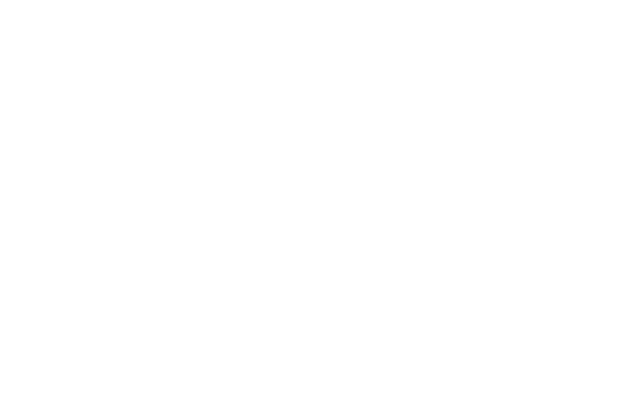
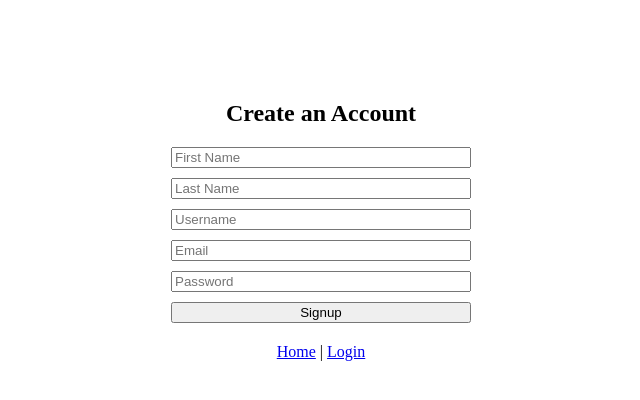
Before and after one commit to anmolguptanpj/TodoV2_frontend, a React (Vite) app: page /signup in a window 1280 px wide. Shown: the top 400 px of the page, without its empty margins (319-959 px from the left). Built offline with nearby package versions, Linux system fonts and the light colour scheme.

Commit message:
feat: refactor authentication context and enhance routing in the application

```diff
--- a/src/App.jsx
+++ b/src/App.jsx
@@ -1,28 +1,36 @@
-import React from 'react'
-import { BrowserRouter as Router,Route,Routes } from "react-router-dom";
-import { AuthProvider } from './Context/AuthContext.js';
-import Home from './Home.jsx';
-import Forgot from './Forgot.jsx';
-import Signup from './Signup.jsx';
-import Login from './Login.jsx';
-import Todo from './Todo.jsx'
-import PrivateRoute from './components/PrivateRoute.jsx';
-
+import React from "react";
+import { BrowserRouter as Router, Routes, Route } from "react-router-dom";
+import { AuthProvider } from "./Context/AuthContext.jsx";
+import Home from "./Home.jsx";
+import Forgot from "./Forgot.jsx";
+import Signup from "./Signup.jsx";
+import Login from "./Login.jsx";
+import Todo from "./Todo.jsx";
+import PrivateRoute from "./components/PrivateRoute.jsx";
 
 function App() {
   return (
     <Router>
       <AuthProvider>
         <Routes>
-                    <Route path="/" element={<Home/>}/>
-                    <Route path="/login" element={<Login/>}/>
-                    <Route path="/signup" element={<Signup/>}/>
-                    <Route path="/forgot" element={<Forgot/>}/>
-                    <Route path="/todos" element={<PrivateRoute><Todo/></PrivateRoute>}/>
+          <Route path="/" element={<Home />} />
+          <Route path="/login" element={<Login />} />
+          <Route path="/signup" element={<Signup />} />
+          <Route path="/forgot" element={<Forgot />} />
+
+          {/* ✅ Protected route for Todos */}
+          <Route
+            path="/todos"
+            element={
+              <PrivateRoute>
+                <Todo />
+              </PrivateRoute>
+            }
+          />
         </Routes>
       </AuthProvider>
     </Router>
-  )
+  );
 }
 
-export default App
+export default App;
--- /dev/null
+++ b/src/Context/AuthContext.jsx
@@ -0,0 +1,51 @@
+import { createContext, useState, useEffect, useContext } from "react";
+import { useNavigate } from "react-router-dom";
+
+const AuthContext = createContext();
+
+export const AuthProvider = ({ children }) => {
+  const navigate = useNavigate();
+  const [accessToken, setAccessToken] = useState(
+    localStorage.getItem("accessToken") || null
+  );
+
+  const isAuthenticated = !!accessToken;
+
+  // Keep token in localStorage
+  useEffect(() => {
+    if (accessToken) {
+      localStorage.setItem("accessToken", accessToken);
+    } else {
+      localStorage.removeItem("accessToken");
+    }
+  }, [accessToken]);
+
+  // Login handler
+  const login = (token) => {
+    setAccessToken(token);
+    navigate("/todos");
+  };
+
+  // Signup handler
+  const signup = (token) => {
+    setAccessToken(token);
+    navigate("/todos");
+  };
+
+  // Logout handler
+  const logout = () => {
+    setAccessToken(null);
+    navigate("/login");
+  };
+
+  return (
+    <AuthContext.Provider
+      value={{ accessToken, isAuthenticated, signup, login, logout }}
+    >
+      {children}
+    </AuthContext.Provider>
+  );
+};
+
+// Custom hook for easy access
+export const useAuth = () => useContext(AuthContext);
--- a/src/Home.jsx
+++ b/src/Home.jsx
@@ -1,30 +1,36 @@
-import React, { useEffect } from 'react'
-import { useAuth } from './Context/AuthContext.js'
-import  {Link, useNavigate } from 'react-router-dom'
+import React, { useEffect } from "react";
+import { useAuth } from "./Context/AuthContext.jsx";
+import { Link, useNavigate } from "react-router-dom";
 
-function home() {
-  const {isAuthenticated} = useAuth();
+function Home() {
+  const { isAuthenticated } = useAuth();
   const navigate = useNavigate();
 
-
-  useEffect(()=>{
-    if(isAuthenticated,navigate){
+  useEffect(() => {
+    if (isAuthenticated) {
       navigate("/todos");
     }
-  },[isAuthenticated, navigate]);
-
+  }, [isAuthenticated, navigate]);
 
   return (
-    <div >
-            <h1>Todo App</h1>
-            <h2>Developed By Anmol Gupta</h2>
-            <nav style={{display:"flex",justifyContent:"space-between"}}>
-                <Link to='/login'> Login </Link>
-                <Link to='/signup'> Signup </Link>
-                <Link to='/forgot'> Forgot Password </Link>
-            </nav>
-        </div>
-  )
+    <div style={{ textAlign: "center", marginTop: "100px" }}>
+      <h1>Todo App</h1>
+      <h2>Developed by Anmol Gupta</h2>
+
+      <nav
+        style={{
+          display: "flex",
+          justifyContent: "center",
+          gap: "20px",
+          marginTop: "30px",
+        }}
+      >
+        <Link to="/login">Login</Link>
+        <Link to="/signup">Signup</Link>
+        <Link to="/forgot">Forgot Password</Link>
+      </nav>
+    </div>
+  );
 }
 
-export default home
+export default Home;
--- a/src/Login.jsx
+++ b/src/Login.jsx
@@ -1,81 +1,103 @@
-import React, { useEffect,useState } from 'react'
-import  {Link} from 'react-router-dom'
-import { useAuth } from './Context/AuthContext'
+import React, { useEffect, useState } from "react";
+import { Link, useNavigate } from "react-router-dom";
+import { useAuth } from "./Context/AuthContext.jsx";
 
 function Login() {
+  const { login, isAuthenticated } = useAuth();
+  const navigate = useNavigate();
 
+  const [formData, setFormData] = useState({
+    identifier: "",
+    password: "",
+  });
+  const [message, setMessage] = useState("");
 
+  // Redirect to /todos if already logged in
+  useEffect(() => {
+    if (isAuthenticated) {
+      navigate("/todos");
+    }
+  }, [isAuthenticated, navigate]);
 
-  const {login,isAuthenticated} = useAuth();
-  const[formData,setFormData]=useState({
-    identifier:'',
-    password:'',
-  })
-
-  useEffect(()=>{
-     if(isAuthenticated)window.location.href = "/todos";
-  },[isAuthenticated]);
-
-
-const updatedFormData = formData.identifier.includes('@')
-    ? { email: formData.identifier, password: formData.password }
-    : { username: formData.identifier, password: formData.password };
-
-
-
-
-
-
-
-  const[message,setMessage]= useState('');
-
-  const handlechange = async(e)=>{
-    setFormData({...formData,
-      [e.target.name]:e.target.value
-    });
+  const handleChange = (e) => {
+    setFormData({ ...formData, [e.target.name]: e.target.value });
   };
 
-  const handleSubmit = async(e) =>{
+  const handleSubmit = async (e) => {
     e.preventDefault();
-    try{
-      const response = await fetch("http://localhost:8000/api/v1/users/login",{
-        method:'POST',
-        headers:{'Content-type':'application/json'},
-        body:JSON.stringify(updatedFormData)
-      })
 
-      const data = await response.json()
-      if(response.ok){
-        localStorage.setItem('accessToken',data.accessToken)
-        setMessage("Login Succesfful! Redirecting......")
-        console.log('Server response:',data)
-        setTimeout(()=>{navigate('/todos')})
+    const updatedFormData = formData.identifier.includes("@")
+      ? { email: formData.identifier, password: formData.password }
+      : { username: formData.identifier, password: formData.password };
+
+    try {
+      const response = await fetch("http://localhost:8000/api/v1/users/login", {
+        method: "POST",
+        headers: { "Content-Type": "application/json" },
+        body: JSON.stringify(updatedFormData),
+      });
+
+      const data = await response.json();
+      console.log("Login response:", data);
+
+      if (response.ok && data.accessToken) {
+        setMessage("✅ Login Successful! Redirecting...");
+        login(data.accessToken); // Store token via AuthContext
+
+        // Redirect to /todos after short delay
+        setTimeout(() => navigate("/todos"), 1000);
       } else {
-        setMessage(data.message||"Login failed")
+        setMessage(data.message || "❌ Invalid credentials. Please try again.");
       }
-
-    }catch(error){
-console.error('Error:',error);
-        setMessage('Something went wrong. Please try again later.');
+    } catch (error) {
+      console.error("Login Error:", error);
+      setMessage("⚠️ Server error. Please try again later.");
     }
-
-  }
+  };
 
   return (
-   <div>
-            <h2>Login Page</h2>
-            <form onSubmit={handleSubmit}>
-                <input type = "text" placeholder="Username" name="identifier" value={formData.identifier} onChange={handlechange}/>
-                <input type = "password" placeholder="Password" name="password" value={formData.password} onChange={handlechange} />
-                <button type="submit"> Login </button>
-            </form>
-            <Link to="/">Back to Home</Link>
+    <div style={{ textAlign: "center", marginTop: "100px" }}>
+      <h2>Login to Your Account</h2>
 
-            {message && <p>{message}</p>}
-        </div>
+      <form
+        onSubmit={handleSubmit}
+        style={{
+          display: "flex",
+          flexDirection: "column",
+          gap: "10px",
+          maxWidth: "300px",
+          margin: "auto",
+        }}
+      >
+        <input
+          type="text"
+          placeholder="Username or Email"
+          name="identifier"
+          value={formData.identifier}
+          onChange={handleChange}
+          required
+        />
 
+        <input
+          type="password"
+          placeholder="Password"
+          name="password"
+          value={formData.password}
+          onChange={handleChange}
+          required
+        />
 
-  )
+        <button type="submit">Login</button>
+      </form>
+
+      {message && <p style={{ marginTop: "10px" }}>{message}</p>}
+
+      <nav style={{ marginTop: "20px" }}>
+        <Link to="/">Home</Link> | <Link to="/signup">Signup</Link> |{" "}
+        <Link to="/forgot">Forgot Password</Link>
+      </nav>
+    </div>
+  );
 }
 
 export default Login;
--- a/src/Signup.jsx
+++ b/src/Signup.jsx
@@ -1,88 +1,129 @@
-import React, { useEffect } from 'react'
-import { useState } from 'react'
-import  {Link,useNavigate} from 'react-router-dom'
+import React, { useEffect, useState } from "react";
+import { Link, useNavigate } from "react-router-dom";
+import { useAuth } from "./Context/AuthContext.jsx";
 
 function Signup() {
-  const {Signup,isAuthenticated} = useAuth();
+  const { signup, isAuthenticated } = useAuth();
   const navigate = useNavigate();
 
+  const [formData, setFormData] = useState({
+    firstName: "",
+    lastName: "",
+    username: "",
+    email: "",
+    password: "",
+  });
 
-  const [formData,setFormData]=useState(
-    {
-      firstName:'',
-      lastName:'',
-      username:'',
-      email:'',
-      password:''
+  const [message, setMessage] = useState("");
+
+  // Redirect if already logged in
+  useEffect(() => {
+    if (isAuthenticated) {
+      navigate("/todos");
     }
-  );
+  }, [isAuthenticated, navigate]);
 
-  const[message,setMessage]=useState('');
-
-  useEffect(()=>{
-    if(isAuthenticated)navigate("/todos");
-  },[isAuthenticated.navigate]);
-
-  const handlechange=(e)=>{
+  const handleChange = (e) => {
     setFormData({
       ...formData,
-      [e.target.name]:e.target.value
+      [e.target.name]: e.target.value,
     });
+  };
 
-  }
+  const handleSubmit = async (e) => {
+    e.preventDefault();
 
+    try {
+      const response = await fetch(
+        "http://localhost:8000/api/v1/users/register",
+        {
+          method: "POST",
+          headers: { "Content-Type": "application/json" },
+          body: JSON.stringify(formData),
+        }
+      );
 
-  const handleSubmit=async(e)=>{
-      e.preventDefault();
+      const data = await response.json();
+      console.log("Server response:", data);
 
-      try{
-        const response = await fetch("http://localhost:8000/api/v1/users/register",{
-          method:'POST',
-          headers:{'Content-type':'application/json'},
-          body:JSON.stringify(formData),
-          credentials:'include'
-        })
-
-        const data = await response.json()
-        console.log('Server response',data);
-
-        if(response.ok){
-          Signup(data.accessToken);
-          setMessage('Signup Successful! Redirecting...');
-          console.log('Server response',data);
-
-          setTimeout(()=>{
-            navigate('/todos');
-          },1500);
-        } else {
-          setMessage(data.message || 'Signup failed. Try again.');
-        }
-
-      }catch(error){
-        console.error('Error:',error);
-        setMessage('Something went wrong. Please try again later.');
+      if (response.ok && data.accessToken) {
+        setMessage("✅ Signup successful! Redirecting...");
+        signup(data.accessToken); // store token via AuthContext
+        // Add a small delay so user sees message
+        setTimeout(() => navigate("/todos"), 1000);
+      } else {
+        setMessage(data.message || "❌ Signup failed. Try again.");
       }
-    };
-
+    } catch (error) {
+      console.error("Error:", error);
+      setMessage("⚠️ Something went wrong. Please try again later.");
+    }
+  };
 
   return (
-    <div>
-            <h2>Signup Pages</h2>
-            <form onSubmit={handleSubmit} >
-                <input type="text" placeholder='First Name' name="firstName" value ={formData.firstName} onChange={handlechange}/>
-                <input type="text" placeholder='Last Name' name="lastName" value ={formData.lastName} onChange={handlechange}/>
-                <input type="text" placeholder='Username' name="username" value ={formData.username} onChange={handlechange}/>
-                <input type="email" placeholder="Email"  name="email" value={formData.email} onChange={handlechange} />
-                <input type="password" placeholder="Password" name="password" value={formData.password} onChange={handlechange}/>
-                <button type="submit"> Signup </button>
-            </form>
+    <div style={{ textAlign: "center", marginTop: "100px" }}>
+      <h2>Create an Account</h2>
 
-            {message && <p>{message}</p>}
-            <Link to = "/">Back to Home</Link>
+      <form
+        onSubmit={handleSubmit}
+        style={{
+          display: "flex",
+          flexDirection: "column",
+          gap: "10px",
+          maxWidth: "300px",
+          margin: "auto",
+        }}
+      >
+        <input
+          type="text"
+          placeholder="First Name"
+          name="firstName"
+          value={formData.firstName}
+          onChange={handleChange}
+          required
+        />
+        <input
+          type="text"
+          placeholder="Last Name"
+          name="lastName"
+          value={formData.lastName}
+          onChange={handleChange}
+        />
+        <input
+          type="text"
+          placeholder="Username"
+          name="username"
+          value={formData.username}
+          onChange={handleChange}
+          required
+        />
+        <input
+          type="email"
+          placeholder="Email"
+          name="email"
+          value={formData.email}
+          onChange={handleChange}
+          required
+        />
+        <input
+          type="password"
+          placeholder="Password"
+          name="password"
+          value={formData.password}
+          onChange={handleChange}
+          required
+        />
 
-        </div>
-  )
+        <button type="submit">Signup</button>
+      </form>
+
+      {message && <p style={{ marginTop: "10px" }}>{message}</p>}
+
+      <nav style={{ marginTop: "20px" }}>
+        <Link to="/">Home</Link> | <Link to="/login">Login</Link>
+      </nav>
+    </div>
+  );
 }
 
-
 export default Signup;
--- a/src/Todo.jsx
+++ b/src/Todo.jsx
@@ -1,162 +1,209 @@
-import React from 'react'
-import { useState } from 'react';
-import { useEffect } from 'react';
-import './App.css';
+import React, { useState, useEffect } from "react";
+import "./App.css";
+import { useAuth } from "./Context/AuthContext.jsx";
+import { useNavigate } from "react-router-dom";
+
+function Todo() {
+  const { accessToken, logout, isAuthenticated } = useAuth();
+  const navigate = useNavigate();
+
+  const [todo, setTodo] = useState("");
+  const [todos, setTodos] = useState([]);
+  const [editId, setEditId] = useState(null);
+  const [editValue, setEditValue] = useState("");
+
+  useEffect(() => {
 
 
-function App() {
-    const[todo,setTodo]=useState('');
-    const[todos,setTodos]=useState([]);
-    const[editId,setEditID]=useState(null);
-    const[editValue,setEditValue]=useState("");
-
-
-  useEffect(() => {
     async function fetchTodos() {
       try {
-        const response = await fetch('http://localhost:8000/');
+        const response = await fetch("http://localhost:8000/api/v1/todos", {
+          headers: {
+            Authorization: `Bearer ${accessToken}`,
+          },
+        });
+
+        if (!response.ok) {
+          console.error("Failed to fetch todos:", response.status);
+          return;
+        }
+
         const data = await response.json();
-        setTodos(data); // ✅ directly set the array
+        // make sure it's an array before setting
+        setTodos(Array.isArray(data) ? data : []);
       } catch (error) {
-        console.error('Error fetching todos:', error);
+        console.error("Error fetching todos:", error);
       }
     }
+
     fetchTodos();
-  }, []);
-
-
-
-
+  }, [isAuthenticated, accessToken, navigate]);
 
   async function handleAddTodo() {
+    if (todo.trim() === "") return;
+
     try {
-             if (todo.trim() === '') return;
-            const newTodo = {title : todo,completed:false};
-            const response = await fetch("http://localhost:8000/todos",{
-                method:'POST',
-                headers:{
-                    'Content-type':'application/json'
+      const newTodo = { title: todo.trim(), completed: false };
+      const response = await fetch("http://localhost:8000/api/v1/todos", {
+        method: "POST",
+        headers: {
+          "Content-Type": "application/json",
+          Authorization: `Bearer ${accessToken}`,
         },
-                body:JSON.stringify(newTodo)
+        body: JSON.stringify(newTodo),
       });
-            console.log("Todo Posted")
-             const data = await response.json();
-             setTodos([...todos,data]); // ✅ directly set the array
-            setTodo('')
 
-        } catch (error) {
-            console.error("Error sending Data",error)
-
+      if (!response.ok) {
+        const err = await response.text();
+        console.error("Failed to add todo:", err);
+        return;
       }
 
-
-
-
+      const created = await response.json();
+      setTodos((prev) => [...prev, created]);
+      setTodo("");
+    } catch (error) {
+      console.error("Error adding todo:", error);
+    }
   }
 
-
-    function handleEditClick(id,currentTitle){
-        setEditID(id);
+  function handleEditClick(id, currentTitle) {
+    setEditId(id);
     setEditValue(currentTitle);
   }
 
+  async function handleSaveClick(id) {
+    if (editValue.trim() === "") return;
 
+    try {
+      const response = await fetch(`http://localhost:8000/api/v1/todos/${id}`, {
+        method: "PUT",
+        headers: {
+          "Content-Type": "application/json",
+          Authorization: `Bearer ${accessToken}`,
+        },
+        body: JSON.stringify({ title: editValue.trim() }),
+      });
 
+      if (!response.ok) {
+        console.error("Failed to update todo:", response.status);
+        return;
+      }
 
-    async function handleSaveClick(id) {
-        try { const response = await fetch(`http://localhost:8000/todos/${id}`,{
-            method:'PUT',
-            headers:{'Content-type':'application/json'},
-            body:JSON.stringify({title : editValue})
-        })
       const updatedTodo = await response.json();
-            setTodos(todos.map((t)=>(t._id===id ? updatedTodo:t)));
-            setEditID(null);
+      setTodos((prev) => prev.map((t) => (t._id === id ? updatedTodo : t)));
+      setEditId(null);
       setEditValue("");
     } catch (error) {
-            console.error('Error Editing Todo :',error)
-
+      console.error("Error editing todo:", error);
     }
   }
 
-    async function handleCompleteTodo(id,currentStatus) {
-        try { const response = await fetch (`http://localhost:8000/todos/${id}`,{
-            method:'PUT',
-            headers:{'Content-type':'application/json'},
-            body:JSON.stringify({completed: !currentStatus})
+  async function handleCompleteTodo(id, currentStatus) {
+    try {
+      const response = await fetch(`http://localhost:8000/api/v1/todos/${id}`, {
+        method: "PUT",
+        headers: {
+          "Content-Type": "application/json",
+          Authorization: `Bearer ${accessToken}`,
+        },
+        body: JSON.stringify({ completed: !currentStatus }),
       });
-        const updatedTodo =await response.json();
-        setTodos(todos.map(t=>(t._id===id ? updatedTodo : t)));
-        } catch (error) {
-             console.error('Error updating Todo:',error)
+
+      if (!response.ok) {
+        console.error("Failed to toggle todo:", response.status);
+        return;
       }
 
+      const updatedTodo = await response.json();
+      setTodos((prev) => prev.map((t) => (t._id === id ? updatedTodo : t)));
+    } catch (error) {
+      console.error("Error updating todo:", error);
+    }
   }
 
-    async function handleDeleteTodo (id) {
-        try{
-            const response = await fetch(`http://localhost:8000/todos/${id}`,{
-                method:'DELETE'
+  async function handleDeleteTodo(id) {
+    try {
+      const response = await fetch(`http://localhost:8000/api/v1/todos/${id}`, {
+        method: "DELETE",
+        headers: {
+          Authorization: `Bearer ${accessToken}`,
+        },
       });
-            setTodos(todos.filter((t)=>(t._id !== id)));
-        } catch(error){
-            console.error('Error deleting todo:',error)
+
+      if (!response.ok) {
+        console.error("Failed to delete todo:", response.status);
+        return;
       }
 
-
+      setTodos((prev) => prev.filter((t) => t._id !== id));
+    } catch (error) {
+      console.error("Error deleting todo:", error);
+    }
   }
 
-
+  function handleLogout() {
+    // AuthContext.logout already navigates to /login, so just call it
+    logout();
+  }
 
   return (
-    <div>
+    <div className="todo-container">
+      <div className="header">
+        <h2>Todo List</h2>
+        <button onClick={handleLogout} className="logout-btn">
+          Logout
+        </button>
+      </div>
+
+      <div className="input-section">
         <textarea
           value={todo}
-        onChange={(e)=>setTodo(e.target.value)}
-        ></textarea>
-        <button onClick={handleAddTodo}>Add todo</button>
+          onChange={(e) => setTodo(e.target.value)}
+          placeholder="Enter your task..."
+        />
+        <button onClick={handleAddTodo}>Add Todo</button>
+      </div>
 
-
-         <ul>
-          {todos.map((t)=>(  <li key ={t._id}>
+      <ul className="todo-list">
+        {todos.map((t) => (
+          <li key={t._id} className={t.completed ? "completed" : ""}>
             <input
               type="checkbox"
-                checked={t.completed}
-                onChange={()=>handleCompleteTodo(t._id,t.completed)}
+              checked={!!t.completed}
+              onChange={() => handleCompleteTodo(t._id, !!t.completed)}
             />
 
             <input
               type="text"
               value={editId === t._id ? editValue : t.title}
-                onChange={(e)=>setEditValue(e.target.value)}
-                readOnly={editId !== t._id }
+              onChange={(e) => setEditValue(e.target.value)}
+              readOnly={editId !== t._id}
               style={{
-                    marginLeft:"10px",textDecoration:t.completed?'line-through':'none',
-                    background:editId ===t._id ?"#fff": "transparent",
-                    border:editId === t._id ? "1px solid #aaa":"none"
+                marginLeft: "10px",
+                textDecoration: t.completed ? "line-through" : "none",
+                background: editId === t._id ? "#fff" : "transparent",
+                border: editId === t._id ? "1px solid #aaa" : "none",
               }}
             />
-               {editId === t._id ? ( <button
-                onClick={()=>handleSaveClick(t._id)}
-                >Save
-                </button>):(
+
+            {editId === t._id ? (
+              <button onClick={() => handleSaveClick(t._id)}>Save</button>
+            ) : (
+              <button onClick={() => handleEditClick(t._id, t.title)}>Edit</button>
+            )}
+
             <button
-                onClick={()=>handleEditClick(t._id,t.title)}
+              onClick={() => handleDeleteTodo(t._id)}
+              style={{ marginLeft: "10px", color: "red" }}
             >
-                    Edit
-
-                </button>)}
-                <button
-                onClick={()=>handleDeleteTodo(t._id)}
-                style={{marginLeft:'10px',color:'red'}}>
               Delete
             </button>
-
-            </li>))}
+          </li>
+        ))}
       </ul>
-
     </div>
-  )
+  );
 }
 
-export default App
+export default Todo;
```
Also changed, not shown: src/Context/AuthContext.js (deleted, +0 -43 lines). Lines whose indentation alone changed are shown as unchanged.
